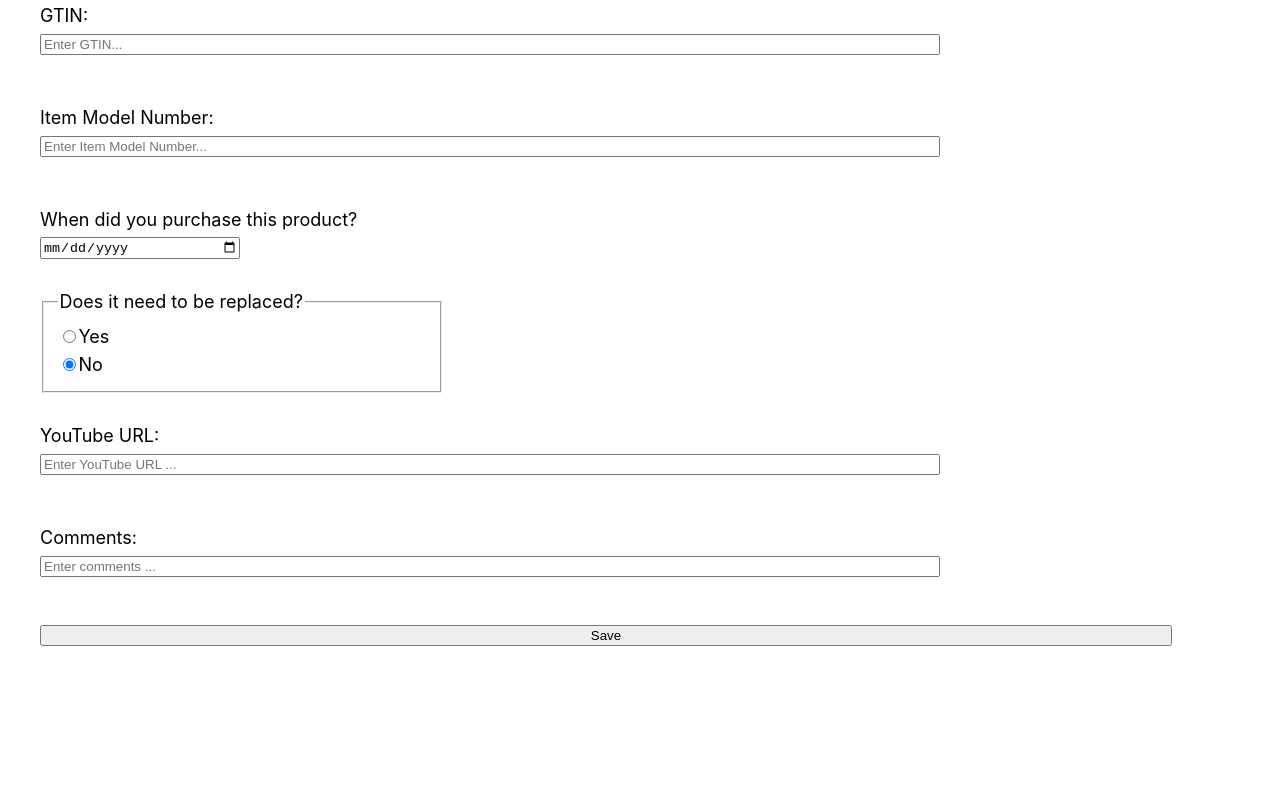
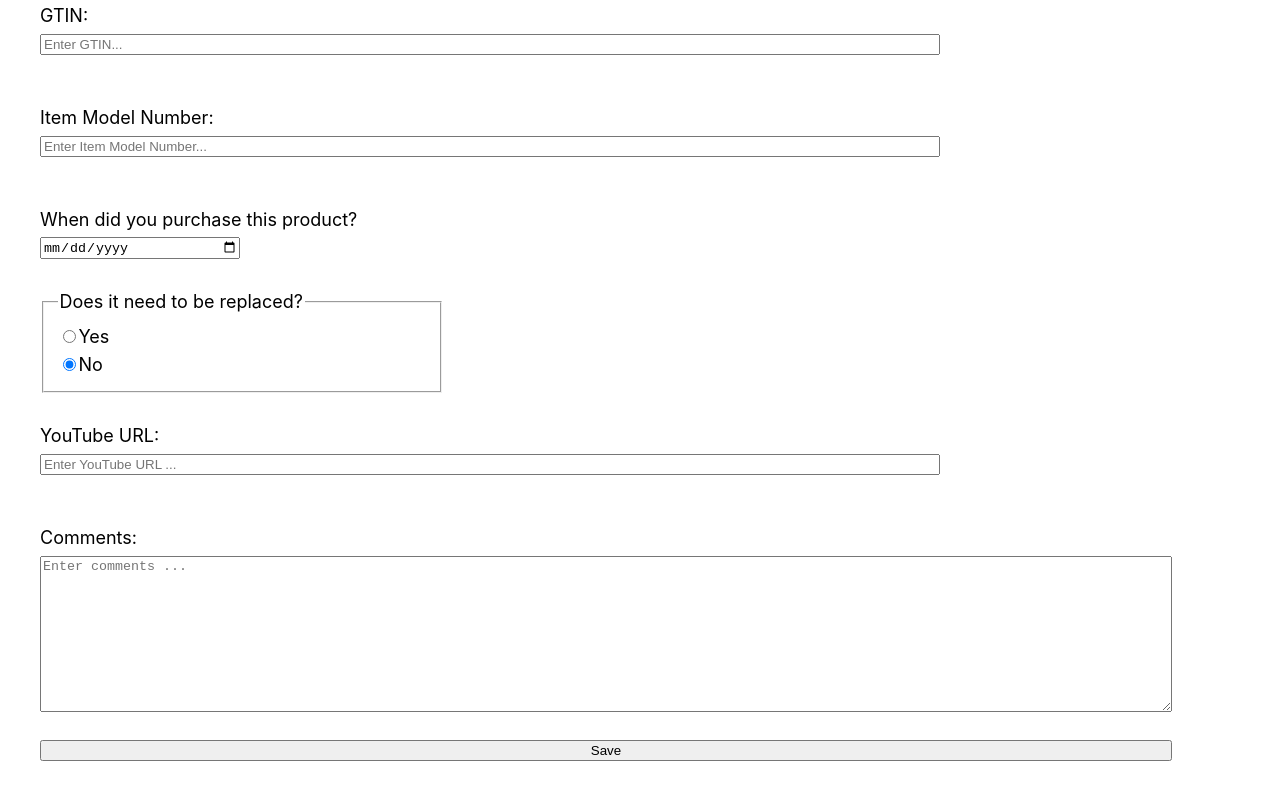
Before and after one commit to Th5192/duurable, a Next.js app: page /review-editor in a window 1280 px wide. Shown: the part 509-1309 px from the top of the page. Before the commit the page ends 1214 px from the top, so only its background shows below. Built offline with nearby package versions, Linux system fonts and the light colour scheme; no server answers.

Commit message:
Added textarea to ReviewEditor

```diff
--- a/pages/review-editor.tsx
+++ b/pages/review-editor.tsx
@@ -572,14 +572,15 @@ interface DataPointEditingFormProps {
         case 'youTubeURL':
           setYouTubeURL(event.target.value);
           break;
-        case 'comments':
-          setComments(event.target.value);
-          break;
         default:
           break;
       }
     }
 
+    const handleTextAreaChange = (event: React.ChangeEvent<HTMLTextAreaElement>) => {
+      event.persist();
+      setComments(event.target.value)
+    }
 
     return(
       <div>
@@ -632,7 +633,7 @@ interface DataPointEditingFormProps {
           <input id='youTubeURL' className='form-field' type='text' placeholder='Enter YouTube URL ...' name='youTubeURL' value={youTubeURL} onChange={handleChange}/>
           <br></br>
           <label>Comments:</label>
-          <input id='comments' className='form-field' type='text' placeholder='Enter comments ...' name='comments' value={comments} onChange={handleChange}/>
+          <textarea id='comments' className='form-field' placeholder='Enter comments ...' name='comments' rows={10} value={comments} onChange={handleTextAreaChange}/>
           <br></br>
           <button type='submit'>Save</button>
           <br></br>
```
